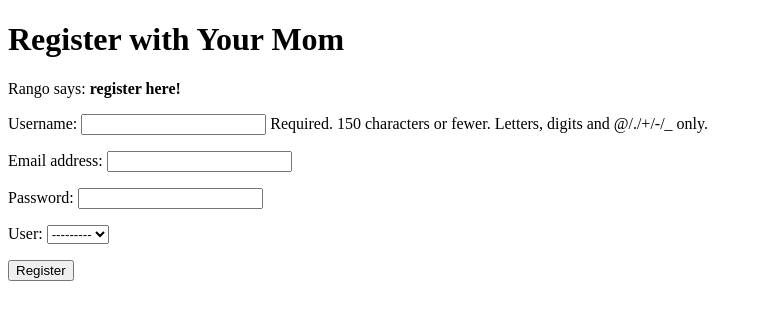
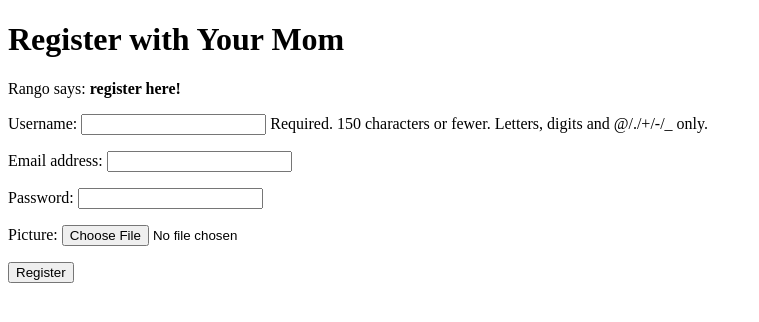
Before and after one commit to jharrison12/fishbowl, a Django app: page /lottery/register/ in a window 1280 px wide. Shown: the top 322 px of the page, without its empty margins (0-759 px from the left). Run offline with Django 3.2, Linux system fonts and the light colour scheme; data comes from the database, SQL or seed files in the repository; both versions use the stored data as it was after the commit; parts of the project's set-up code (start-up, migrations or seed data) failed here and were passed over.

Commit message:
fixed profile image

```diff
--- a/lottery/forms.py
+++ b/lottery/forms.py
@@ -32,4 +32,4 @@ class UserProfileForm(forms.ModelForm):
 
 	class Meta:
 		model = UserProfile
-		#fields = ('picture')
+		fields = ('picture',)
--- a/lottery/models.py
+++ b/lottery/models.py
@@ -17,7 +17,8 @@ class Slip(models.Model):
 
 class UserProfile(models.Model):
 	user = models.OneToOneField(User)
-	#picture = models.ImageField(upload_to='static', blank = True)
+	website = models.URLField(blank=True)
+	picture = models.ImageField(upload_to='profile_images', blank = True)
 
 	def __unicode__(self):
 		return self.user.username
--- a/lottery/views.py
+++ b/lottery/views.py
@@ -132,8 +132,8 @@ def register(request):
 
 	registered = False
 	if request.method =='POST':
-		user_form = UserForm(data=request.Post)
-		profile_form = UserProfileForm(data=request.Post)
+		user_form = UserForm(data=request.POST)
+		profile_form = UserProfileForm(data=request.POST)
 
 		if user_form.is_valid() and profile_form.is_valid():
 			user = user_form.save()
--- a/templates/lottery/register.html
+++ b/templates/lottery/register.html
@@ -9,7 +9,7 @@
 
         {% if registered %}
         Rango says: <strong>thank you for registering!</strong>
-        <a href="/rango/">Return to the homepage.</a><br />
+        <a href="/lottery/">Return to the homepage.</a><br />
         {% else %}
         Rango says: <strong>register here!</strong><br />
 
```
Also changed, not shown: media/profile_images/Capture.JPG (added), rango.db, 3 other files.
